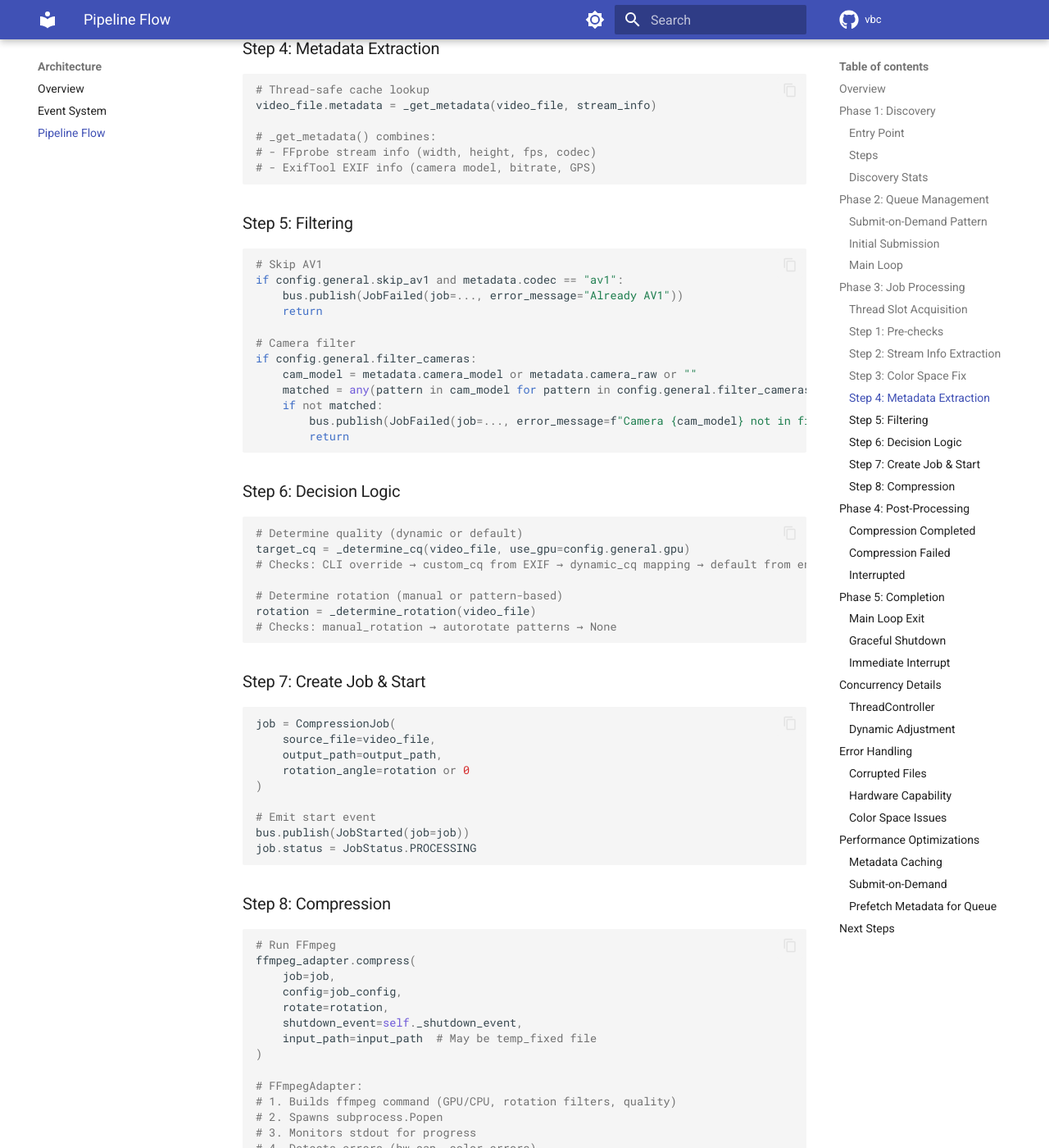
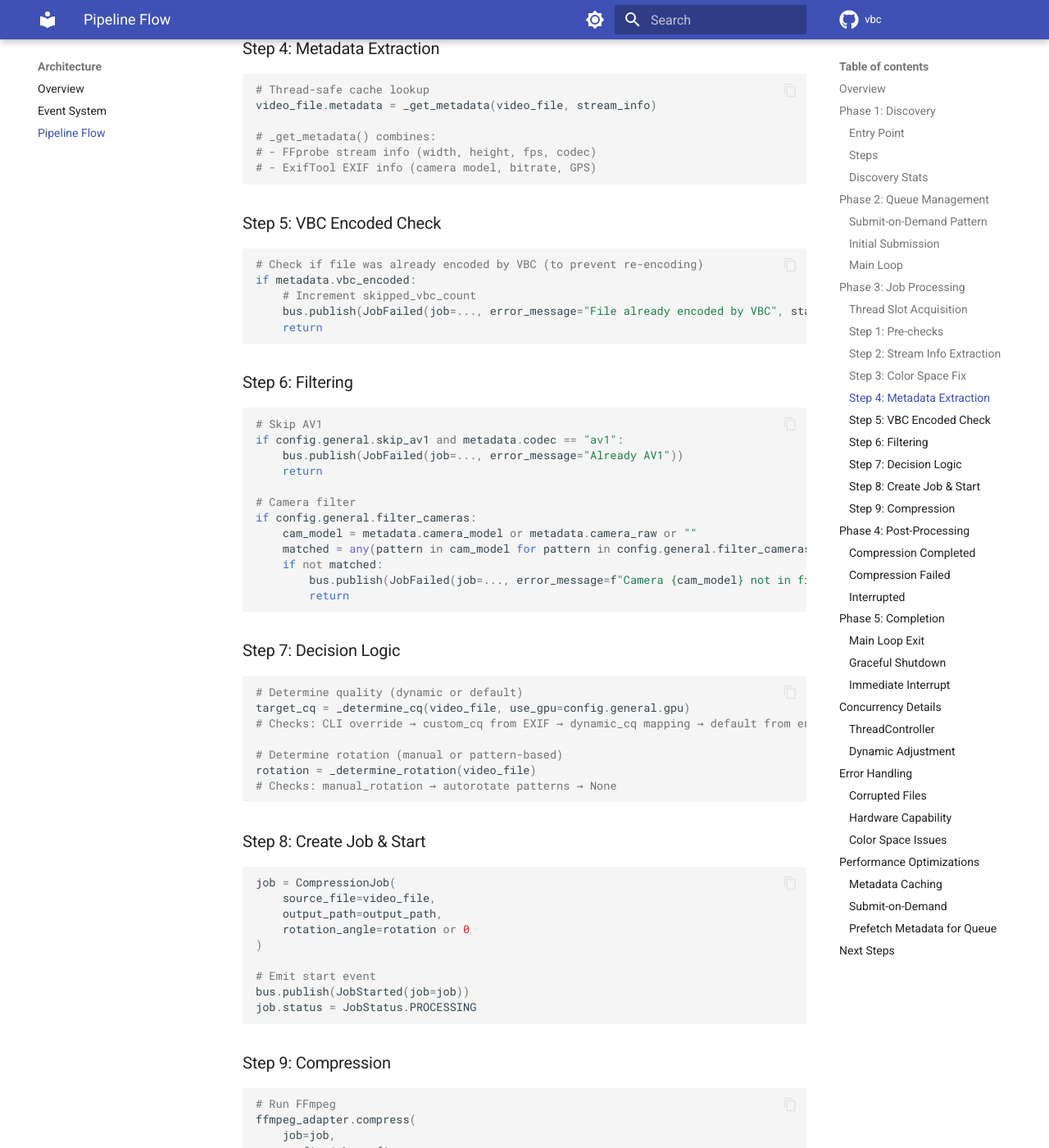
Before and after one commit to hipotures/vbc, an MkDocs documentation site: the page built from docs/architecture/pipeline.md, in a window 1280 px wide and 1400 px high, scrolled down 4019 px. Shown: the whole window at 82% size. Built offline with MkDocs 1.6.1 and Material for MkDocs 9.7.7, drawn with Linux system fonts in a browser that asks for light colours; comment, search, counter and statistics services are not loaded.

Commit message:
docs: document VBC encoded file skipping feature

````diff
--- a/docs/architecture/pipeline.md
+++ b/docs/architecture/pipeline.md
@@ -192,7 +192,17 @@ video_file.metadata = _get_metadata(video_file, stream_info)
 # - ExifTool EXIF info (camera model, bitrate, GPS)
 ```
 
-### Step 5: Filtering
+### Step 5: VBC Encoded Check
+
+```python
+# Check if file was already encoded by VBC (to prevent re-encoding)
+if metadata.vbc_encoded:
+    # Increment skipped_vbc_count
+    bus.publish(JobFailed(job=..., error_message="File already encoded by VBC", status=SKIPPED))
+    return
+```
+
+### Step 6: Filtering
 
 ```python
 # Skip AV1
@@ -235,7 +245,7 @@ bus.publish(JobStarted(job=job))
 job.status = JobStatus.PROCESSING
 ```
 
-### Step 8: Compression
+### Step 9: Compression
 
 ```python
 # Run FFmpeg
````
Also changed, not shown: other parts of docs/architecture/pipeline.md (+2 -2 lines), docs/user-guide/advanced.md (+12 -0 lines).
